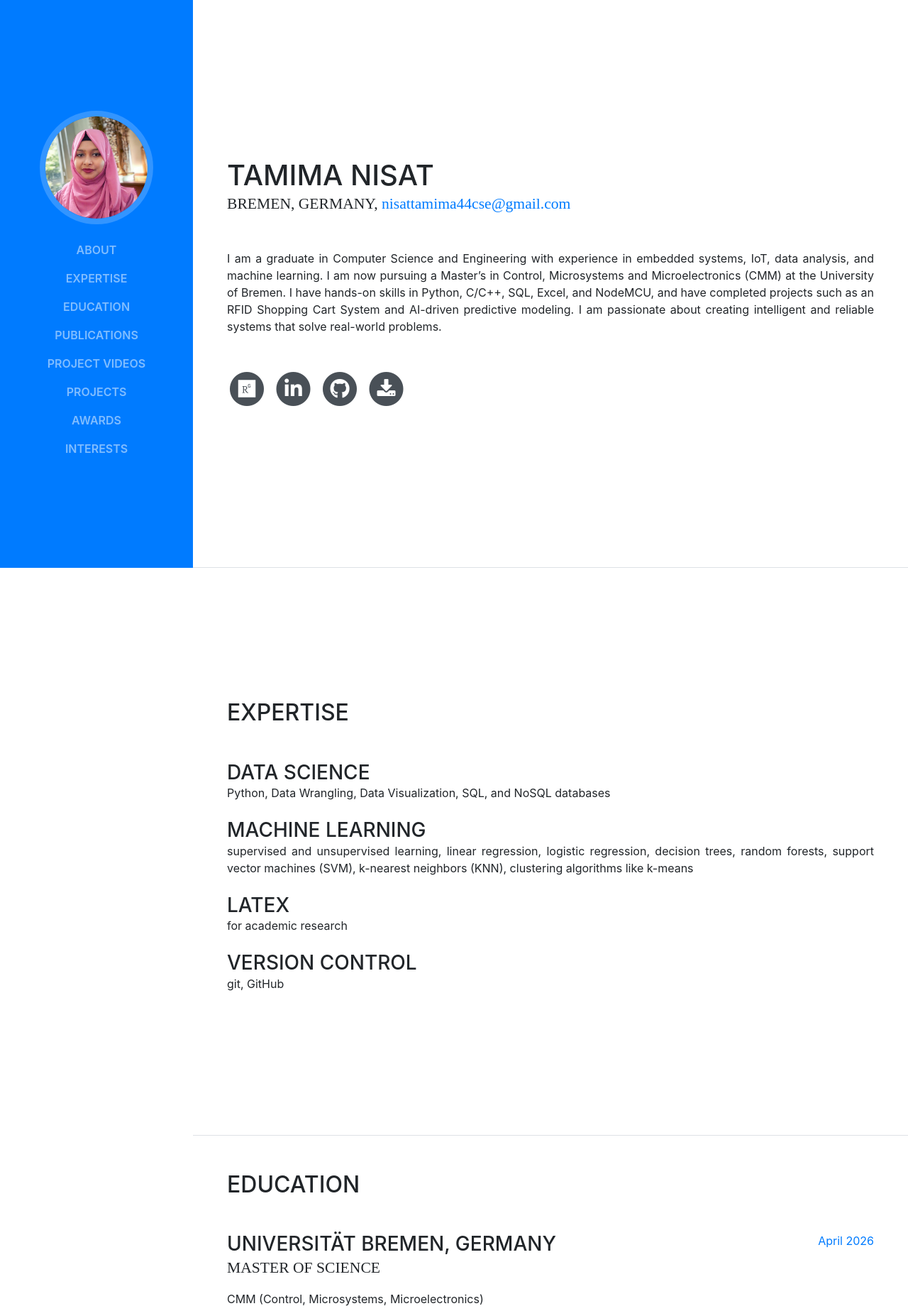
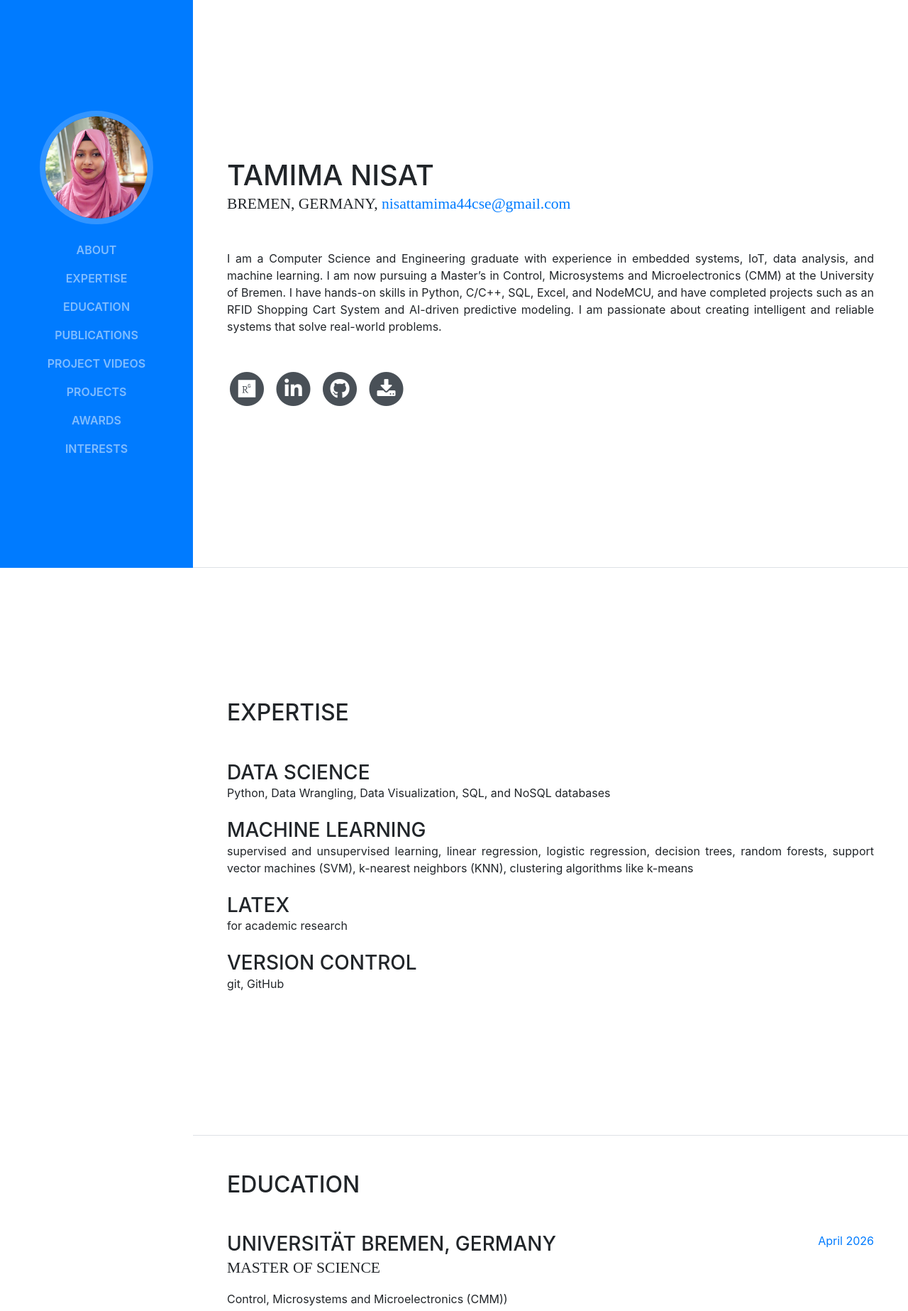
Before and after one commit to TamimaNisat/Resume, a website with bundled scripts: page index.html in a window 1280 px wide. Shown: the top 1847 px of the page at 71% size. Built offline with nearby package versions, Linux system fonts and the light colour scheme; files whose address does not match are found by name; a web font is replaced by a local one.

Commit message:
Refine description of education and experience

```diff
--- a/index.html
+++ b/index.html
@@ -127,7 +127,7 @@
             </a>
           </div>
           <p class="mb-5 text-justify">
-            I am a graduate in Computer Science and Engineering with experience in embedded systems, IoT, data analysis, and machine learning. I am now pursuing a
+            I am a Computer Science and Engineering graduate with experience in embedded systems, IoT, data analysis, and machine learning. I am now pursuing a
             Master’s in Control, Microsystems and Microelectronics (CMM) at the University of Bremen. I have hands-on skills in Python, C/C++, SQL, Excel, and NodeMCU, and have completed projects such as an RFID Shopping Cart
            System and AI-driven predictive modeling. I am passionate about creating intelligent and reliable systems that solve real-world problems.
           </p>
@@ -227,7 +227,7 @@
                   Universität Bremen, Germany
               </h3>
               <div class="subheading mb-3">Master of Science</div>
-              <div> CMM (Control, Microsystems, Microelectronics) </div>
+              <div> Control, Microsystems and Microelectronics (CMM)) </div>
 
             </div>
             <div class="resume-date text-md-right mb-2">
```
